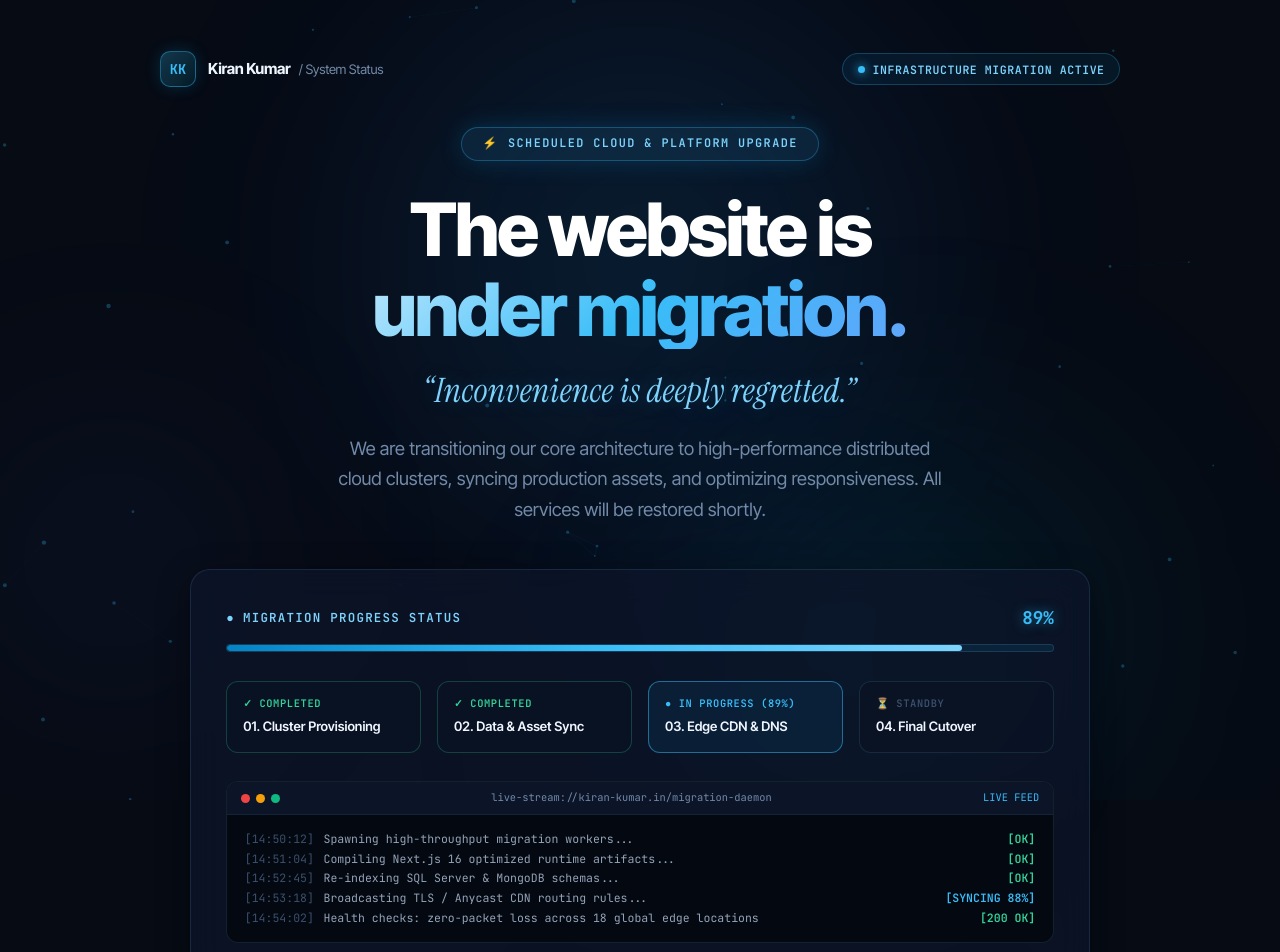
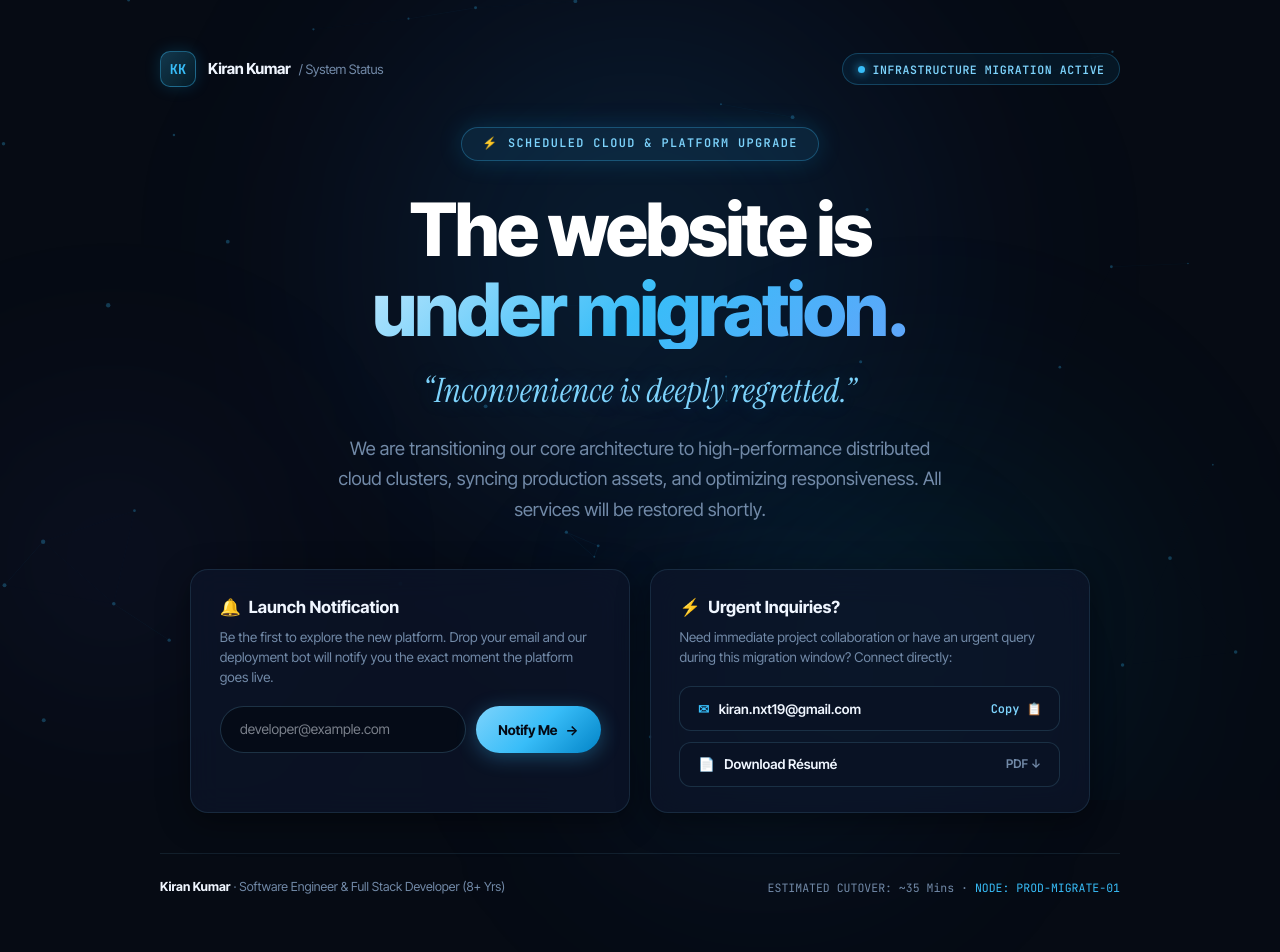
Before and after one commit to kirannxt/kiran-kumar.in, a Next.js app in the folder portfolio/: page /migration in a window 1280 px wide. Shown: the top 952 px of the page. After the commit the page ends 929 px from the top, so only its background shows below. Built offline with nearby package versions, Linux system fonts and the light colour scheme.

Commit message:
chore: remove migration progress and live terminal telemetry section

```diff
--- a/portfolio/src/components/MigrationPage.tsx
+++ b/portfolio/src/components/MigrationPage.tsx
@@ -11,16 +11,7 @@ export default function MigrationPage() {
   const [subscribed, setSubscribed] = useState(false);
   const [notifyStatus, setNotifyStatus] = useState<"idle" | "sending" | "success" | "error">("idle");
   const [notifyError, setNotifyError] = useState("");
-  const [progress, setProgress] = useState(SITE_CONFIG.defaultProgress || 88);
   const canvasRef = useRef<HTMLCanvasElement | null>(null);
-
-  const [logs, setLogs] = useState<Array<{ time: string; text: string; status: string }>>([
-    { time: "[14:50:12]", text: "Spawning high-throughput migration workers...", status: "[OK]" },
-    { time: "[14:51:04]", text: "Compiling Next.js 16 optimized runtime artifacts...", status: "[OK]" },
-    { time: "[14:52:45]", text: "Re-indexing SQL Server & MongoDB schemas...", status: "[OK]" },
-    { time: "[14:53:18]", text: "Broadcasting TLS / Anycast CDN routing rules...", status: "[SYNCING 88%]" },
-    { time: "[14:54:02]", text: "Health checks: zero-packet loss across 18 global edge locations", status: "[200 OK]" },
-  ]);
 
   // Toast Helper
   const showToast = (msg: string) => {
@@ -101,7 +92,7 @@ export default function MigrationPage() {
     };
   }, []);
 
-  // 2. Local Storage Notification Check & Dynamic Progress Ticker
+  // 2. Local Storage Notification Check
   useEffect(() => {
     if (typeof window !== "undefined") {
       const savedEmail = localStorage.getItem("kk_migration_notify");
@@ -111,42 +102,6 @@ export default function MigrationPage() {
         setEmailInput(savedEmail);
       }
     }
-
-    const progressTimer = setInterval(() => {
-      setProgress((prev) => {
-        if (prev < 94) {
-          const delta = Math.random() > 0.6 ? 1 : 0;
-          return Math.min(94, prev + delta);
-        }
-        return prev;
-      });
-    }, 4500);
-
-    const extraLogs = [
-      { text: "Optimizing CSS modules & critical render path...", status: "[200 OK]" },
-      { text: "Verifying edge DNS propagation in Frankfurt (fra-1)...", status: "[VERIFIED]" },
-      { text: "Warming up distributed Redis caches for instantaneous page loads...", status: "[OK]" },
-      { text: "Validating SSL/TLS certificates for https://kiran-kumar.in...", status: "[VALID]" },
-      { text: "Performing automated Lighthouse audit: Score 99+ expected...", status: "[READY]" },
-      { text: "Synchronizing cross-region redundancy cluster...", status: "[SYNCED]" },
-    ];
-    let logIdx = 0;
-
-    const logTimer = setInterval(() => {
-      const now = new Date();
-      const timeStr = "[" + now.toTimeString().split(" ")[0] + "]";
-      const item = extraLogs[logIdx];
-      setLogs((prev) => [
-        ...prev.slice(-6),
-        { time: timeStr, text: item.text, status: item.status },
-      ]);
-      logIdx = (logIdx + 1) % extraLogs.length;
-    }, 7000);
-
-    return () => {
-      clearInterval(progressTimer);
-      clearInterval(logTimer);
-    };
   }, []);
 
   // 3. Email Copy Action
@@ -455,200 +410,6 @@ export default function MigrationPage() {
           We are transitioning our core architecture to high-performance distributed cloud clusters, syncing production assets, and optimizing responsiveness. All services will be restored shortly.
         </p>
 
-        {/* Telemetry & Live Progress HUD */}
-        <div
-          className="glass-card"
-          style={{
-            width: "100%",
-            borderRadius: 20,
-            padding: "clamp(1.5rem, 3.5vw, 2.2rem)",
-            marginBottom: "2.5rem",
-            textAlign: "left",
-            position: "relative",
-            overflow: "hidden",
-          }}
-        >
-          <div
-            style={{
-              display: "flex",
-              justifyContent: "space-between",
-              alignItems: "center",
-              marginBottom: "0.8rem",
-              flexWrap: "wrap",
-              gap: "0.5rem",
-            }}
-          >
-            <div
-              style={{
-                fontFamily: "'JetBrains Mono', monospace",
-                fontSize: "0.78rem",
-                fontWeight: 600,
-                textTransform: "uppercase",
-                letterSpacing: "0.1em",
-                color: "var(--ink-2, #7dd3fc)",
-                display: "flex",
-                alignItems: "center",
-                gap: "0.5rem",
-              }}
-            >
-              <span>●</span> Migration Progress Status
-            </div>
-            <div
-              style={{
-                fontFamily: "'JetBrains Mono', monospace",
-                fontSize: "1.1rem",
-                fontWeight: 700,
-                color: "#38bdf8",
-                textShadow: "0 0 12px rgba(56, 189, 248, 0.5)",
-              }}
-            >
-              {progress}%
-            </div>
-          </div>
-
-          <div
-            role="progressbar"
-            aria-valuenow={progress}
-            aria-valuemin={0}
-            aria-valuemax={100}
-            style={{
-              width: "100%",
-              height: 8,
-              background: "rgba(14, 165, 233, 0.1)",
-              borderRadius: 999,
-              overflow: "hidden",
-              marginBottom: "1.8rem",
-              border: "1px solid rgba(125, 211, 252, 0.15)",
-              position: "relative",
-            }}
-          >
-            <div
-              style={{
-                height: "100%",
-                width: `${progress}%`,
-                background: "linear-gradient(90deg, #0284c7 0%, #38bdf8 50%, #7dd3fc 100%)",
-                borderRadius: 999,
-                transition: "width 0.4s var(--ease)",
-              }}
-            />
-          </div>
-
-          {/* 4 Step Pipeline Nodes */}
-          <div
-            style={{
-              display: "grid",
-              gridTemplateColumns: "repeat(auto-fit, minmax(180px, 1fr))",
-              gap: "1rem",
-              marginBottom: "1.8rem",
-            }}
-          >
-            {[
-              { status: "done", label: "Completed", title: "01. Cluster Provisioning" },
-              { status: "done", label: "Completed", title: "02. Data & Asset Sync" },
-              { status: "active", label: `In Progress (${progress}%)`, title: "03. Edge CDN & DNS" },
-              { status: "pending", label: "Standby", title: "04. Final Cutover" },
-            ].map((node, i) => (
-              <div
-                key={i}
-                style={{
-                  background: node.status === "active" ? "rgba(14, 165, 233, 0.08)" : "rgba(10, 19, 36, 0.65)",
-                  border: `1px solid ${
-                    node.status === "active"
-                      ? "rgba(56, 189, 248, 0.5)"
-                      : node.status === "done"
-                      ? "rgba(52, 211, 153, 0.25)"
-                      : "rgba(125, 211, 252, 0.12)"
-                  }`,
-                  borderRadius: 12,
-                  padding: "0.9rem 1rem",
-                  display: "flex",
-                  flexDirection: "column",
-                  gap: "0.35rem",
-                }}
-              >
-                <div
-                  style={{
-                    fontFamily: "'JetBrains Mono', monospace",
-                    fontSize: "0.65rem",
-                    fontWeight: 600,
-                    letterSpacing: "0.06em",
-                    textTransform: "uppercase",
-                    color:
-                      node.status === "done"
-                        ? "#34d399"
-                        : node.status === "active"
-                        ? "#38bdf8"
-                        : "var(--faint, #3e536e)",
-                  }}
-                >
-                  {node.status === "done" ? "✓" : node.status === "active" ? "●" : "⏳"} {node.label}
-                </div>
-                <div style={{ fontSize: "0.82rem", fontWeight: 600, color: "var(--ink, #f0f6ff)" }}>
-                  {node.title}
-                </div>
-              </div>
-            ))}
-          </div>
-
-          {/* Live Terminal Stream Console */}
-          <div
-            style={{
-              background: "#040810",
-              border: "1px solid rgba(125, 211, 252, 0.12)",
-              borderRadius: 12,
-              overflow: "hidden",
-              fontFamily: "'JetBrains Mono', monospace",
-              fontSize: "0.72rem",
-            }}
-          >
-            <div
-              style={{
-                background: "rgba(13, 22, 42, 0.95)",
-                padding: "0.5rem 0.85rem",
-                display: "flex",
-                alignItems: "center",
-                justifyContent: "space-between",
-                borderBottom: "1px solid rgba(125, 211, 252, 0.08)",
-              }}
-            >
-              <div style={{ display: "flex", gap: 6 }}>
-                <span style={{ width: 9, height: 9, borderRadius: "50%", background: "#ef4444" }} />
-                <span style={{ width: 9, height: 9, borderRadius: "50%", background: "#f59e0b" }} />
-                <span style={{ width: 9, height: 9, borderRadius: "50%", background: "#10b981" }} />
-              </div>
-              <div style={{ color: "var(--mute, #7c90aa)", fontSize: "0.65rem" }}>
-                live-stream://kiran-kumar.in/migration-daemon
-              </div>
-              <div style={{ color: "#38bdf8", fontSize: "0.65rem" }}>LIVE FEED</div>
-            </div>
-
-            <div
-              style={{
-                padding: "0.9rem 1.1rem",
-                maxHeight: 140,
-                overflowY: "auto",
-                color: "#94a3b8",
-                lineHeight: 1.7,
-              }}
-            >
-              {logs.map((log, i) => (
-                <div key={i} style={{ display: "flex", gap: "0.6rem" }}>
-                  <span style={{ color: "var(--faint, #3e536e)" }}>{log.time}</span>
-                  <span style={{ flex: 1 }}>{log.text}</span>
-                  <span
-                    style={{
-                      color: log.status.includes("OK") || log.status.includes("VERIFIED") ? "#34d399" : "#38bdf8",
-                      fontWeight: 600,
-                    }}
-                  >
-                    {log.status}
-                  </span>
-                </div>
-              ))}
-            </div>
-          </div>
-        </div>
-
         {/* Action Panel: Launch Notification + Direct Inquiries */}
         <div
           style={{
--- a/portfolio/src/lib/config.ts
+++ b/portfolio/src/lib/config.ts
@@ -8,9 +8,6 @@ export const SITE_CONFIG = {
   // Toggle this flag when you want to switch between the Migration page and Live Portfolio
   underMigration: true,
 
-  // Default simulated progress for the migration bar (0 - 100)
-  defaultProgress: 88,
-
-  // Estimated cutover label displayed in footer & telemetry
+  // Estimated cutover label displayed in footer
   estimatedCutoverTime: "~35 Mins",
 };
```
Also changed, not shown: 1 other file (tests, documents, lock files or other folders).
